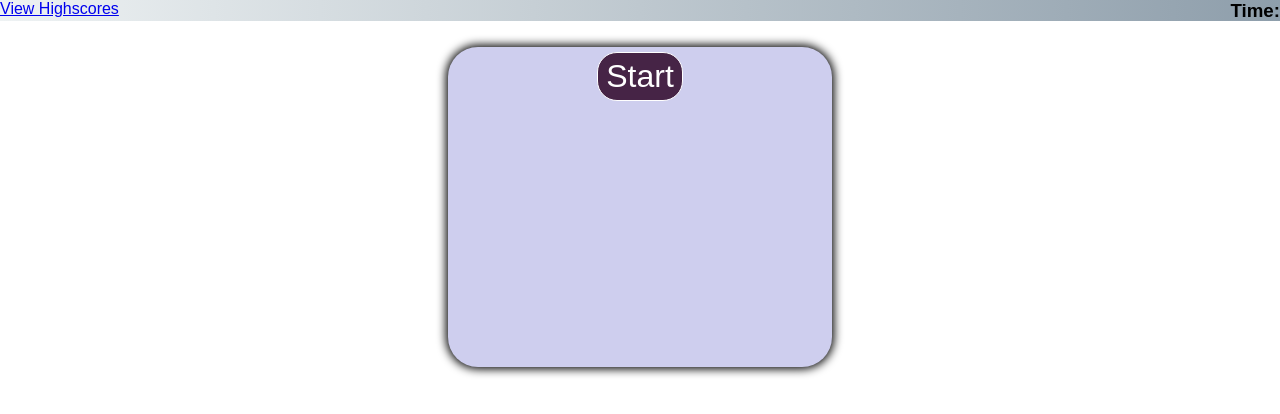
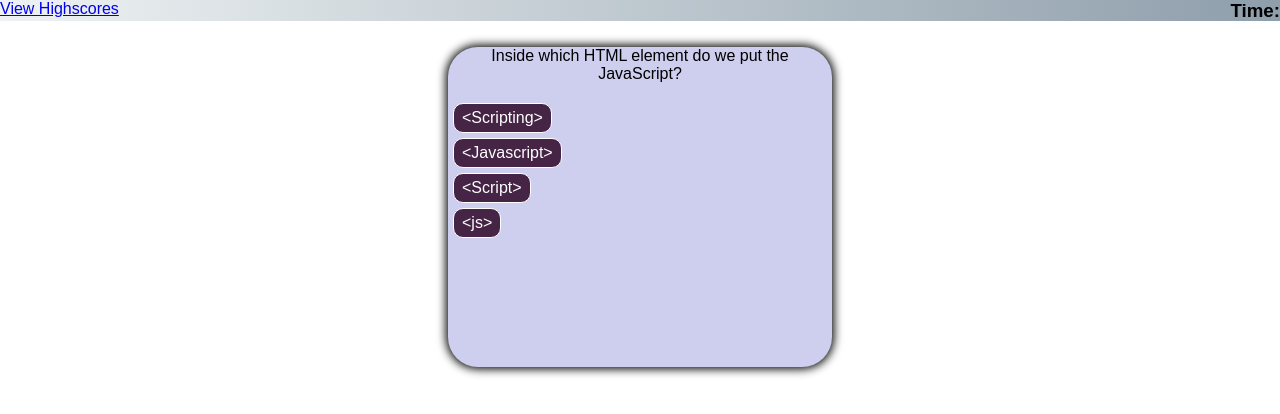
Before and after one commit to best15/codequiz, a plain HTML site: page index.html in a window 1280 px wide. Both pictures are taken after a click on the button "Start". Drawn offline with Linux system fonts and the light colour scheme.

Commit message:
Codes added in js file to show questions and answers and eventlistner functinality added for each frame of ap

```diff
--- a/index.html
+++ b/index.html
@@ -15,13 +15,9 @@
 
     <main>
         <section id="container">
-            <div id="question-container" class="hide">
-                <div id="question">Questions</div>
+            <div id="question-answer-container" class="hide">
+                <div id="questionsection">Questions</div>
                 <div id = "answersbutton" class="">
-                    <button class="btn">Ans1</button>
-                    <button class="btn">Ans2</button>
-                    <button class="btn">Ans3</button>
-                    <button class="btn">Ans4</button>
 
                 </div>
             </div>
--- a/script.js
+++ b/script.js
@@ -1,9 +1,11 @@
 var startbutton = document.getElementById('start-btn');
-var startbutton = document.getElementById('start-btn');
-var startbutton = document.getElementById('start-btn');
-var startbutton = document.getElementById('start-btn');
-var startbutton = document.getElementById('start-btn');
-var startbutton = document.getElementById('start-btn');
+var question_answer_container = document.getElementById('question-answer-container');
+var questionElement= document.getElementById('questionsection');
+var answerbuttons = document.getElementById('answersbutton');
+
+
+var questionindex ;
+var score = 0;
 
 
 startbutton.addEventListener('click', startquiz);
@@ -11,15 +13,149 @@ startbutton.addEventListener('click', startquiz);
 
 function startquiz (){
 
+startbutton.classList.add('hide');
+questionindex = 0;
+question_answer_container.classList.remove('hide');
+setnextquestion();
 
 }
 
 
 function setnextquestion(){
 
+    resetcontainer();
+    if (questions_answers.length != questionindex)
+    {
+    renderquestion(questions_answers[questionindex]);
+    }else
+    {
+        submitscore();
+    }
+
+}
+
+function renderquestion(question){
+
+    questionElement.textContent = question.Q;
+
+    for (var j =0 ; j<question.A.length; j++)
+    {
+    var answer =  document.createElement('button');
+    answer.classList.add("btn");
+    answer.textContent = question.A[j].ans;
+    answerbuttons.append(answer);
+    if (question.A[j].correct)
+    {
+       answer.dataset.correct = question.A[j].correct;
+    }
+    answer.addEventListener('click', selectanswer);
+    }
+
 }
 
 
-function selectanswer(){
+function selectanswer(event){
+
+    var answercheck = document.createElement('p');
+    answerbuttons.append(answercheck);
+    var selectedanswer = event.target;
+    if(selectedanswer.dataset.correct)
+    {
+        answercheck.textContent = "Correct";
+
+    }else
+    {
+        answercheck.textContent = "Wrong";
+    }
+
+    questionindex++;
+    setnextquestion();
+
 
 }
+
+function resetcontainer(){
+    answerbuttons.innerHTML = '';
+}
+
+function submitscore(){
+
+    questionElement.textContent = "All Done !";
+
+    var ptag = document.createElement("p");
+    ptag.textContent = ("Your Final Score is:" + score ) ;
+
+    var  userinitials = document.createElement("Label");
+    userinitials.textContent = "Enter initials:";
+
+    inputcontent = document.createElement("input");
+
+    var submit  = document.createElement("button");
+    submit.setAttribute("class","btn");
+    submit.setAttribute("id","submitbtn");
+    submit.textContent = "Submit";
+
+    answerbuttons.append(ptag);
+    answerbuttons.append(userinitials);
+    answerbuttons.append(inputcontent);
+    answerbuttons.append(submit);
+
+
+}
+
+var questions_answers = [
+    {
+    Q: "Inside which HTML element do we put the JavaScript?",
+    A: [
+        {ans:"<Scripting>", correct: false},
+        {ans:"<Javascript>", correct: false},
+        {ans:"<Script>", correct: true},
+        {ans:"<js>", correct: false}
+        ]
+
+    },
+
+    {
+        Q: "Where is the correct place to insert a JavaScript??",
+        A: [
+            {ans:"The <head> section", correct:false},
+            {ans:"Anywhere inside <html>", correct:false},
+            {ans:"Both <head> and <body> section", correct:false},
+            {ans:"The <body> section", correct:true}
+        ]
+
+    },
+
+    {
+        Q: "What is the correct syntax for referring to an external script called 'xxx.js'?",
+        A: [
+            {ans:"<script src='xxx.js>", correct:true},
+            {ans:"<script name='xxx.js'>", correct:false},
+            {ans:"<script href='xxx.js'>", correct:false},
+            {ans:"<script = 'xxx.js>", correct:false}
+        ]
+
+    },
+
+    {
+        Q: "Which of the following is not JavaScript Data Types?",
+        A:  [
+            {ans:"Undefined", correct:false},
+            {ans:"Number", correct:false},
+            {ans:"Boolean", correct:false},
+            {ans:"Float", correct:true}
+        ]
+
+    },
+
+    {
+        Q: "Which company developed JavaScript?",
+        A:  [
+            {ans:"Netscape", correct:true},
+            {ans:"Bell Labs", correct:false},
+            {ans:"IBM", correct:false},
+            {ans:"Microsoft", correct:false}
+        ]
+
+    },
+];
--- a/style.css
+++ b/style.css
@@ -36,6 +36,14 @@
     box-shadow: 0 0 10px 2px;
 }
 
+#question-answer-container{
+    text-align: center;
+
+}
+
+#questionsection{
+    margin: 20px;
+}
 
 .btn{
     display: block;
```
